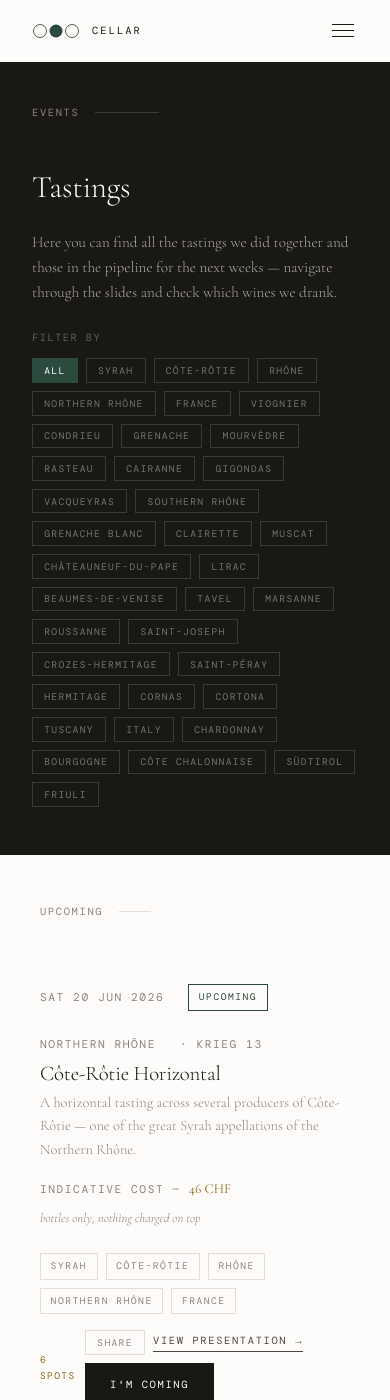
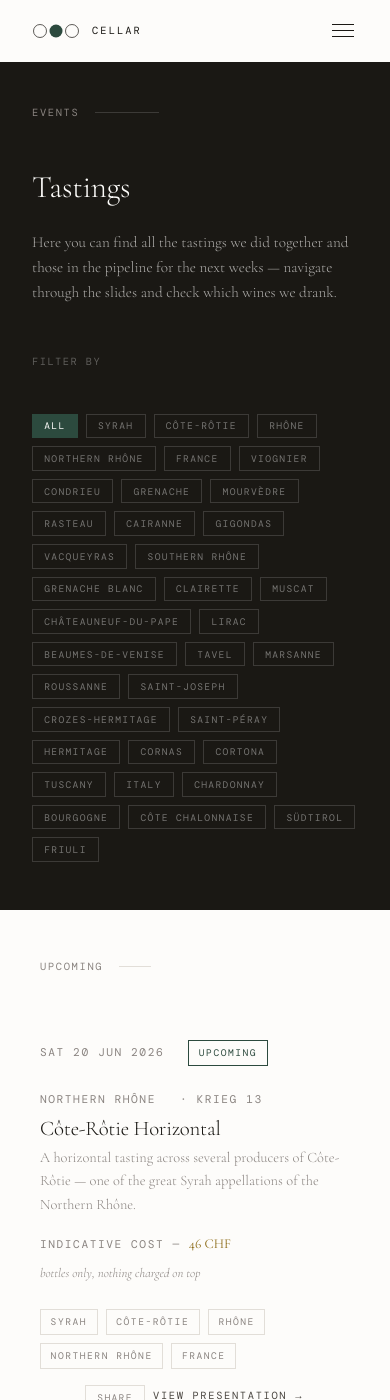
Before and after one commit to silviodirubbo/cellar, a Jekyll site: the page built from tastings/index.html, in a window 390 px wide and 1400 px high. Built offline with Jekyll 4.4.1, drawn with Linux system fonts in a browser that asks for light colours; some web fonts are replaced.

Commit message:
Add grouped tag filter styles to main.css

```diff
--- a/assets/css/main.css
+++ b/assets/css/main.css
@@ -641,3 +641,42 @@
   .tasting-banner__actions { flex-direction: column; align-items: flex-start; gap: 0.5rem; }
   .tasting-banner__btns { flex-wrap: wrap; }
 }
+
+/* ── Grouped tag filter ───────────────────────────────────── */
+.page-header__filters {
+  display: flex;
+  flex-direction: column;
+  gap: 1.2rem;
+  margin-top: 0.5rem;
+}
+
+.filter-group {
+  display: flex;
+  flex-direction: column;
+  gap: 0.5rem;
+}
+
+.filter-group__label {
+  font-family: var(--font-mono);
+  font-size: 0.5rem;
+  letter-spacing: 0.18em;
+  text-transform: uppercase;
+  color: rgba(255,255,255,0.25);
+  display: block;
+}
+
+.filter-group__tags {
+  display: flex;
+  flex-wrap: wrap;
+  gap: 0.4rem;
+}
+
+/* Responsive: on mobile stack below title */
+@media (max-width: 768px) {
+  .page-header__inner {
+    grid-template-columns: 1fr;
+  }
+  .page-header__filters {
+    margin-top: 1.5rem;
+  }
+}
```
